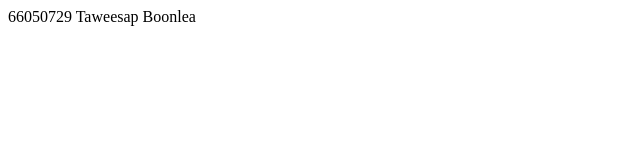
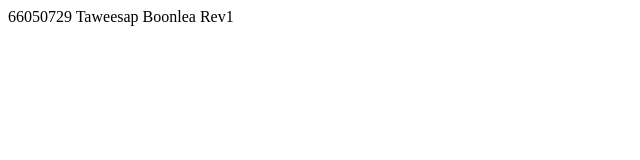
Before and after one commit to flukata/git101_fluk, a plain HTML site: page index.html in a window 1280 px wide. Shown: the full height of the page, 0-640 px from the left. Drawn offline with Linux system fonts and the light colour scheme.

Commit message:
Update index.html

```diff
--- a/index.html
+++ b/index.html
@@ -6,6 +6,6 @@
     <title>Document</title>
 </head>
 <body>
-    66050729 Taweesap Boonlea
+    66050729 Taweesap Boonlea Rev1
 </body>
 </html>
```
